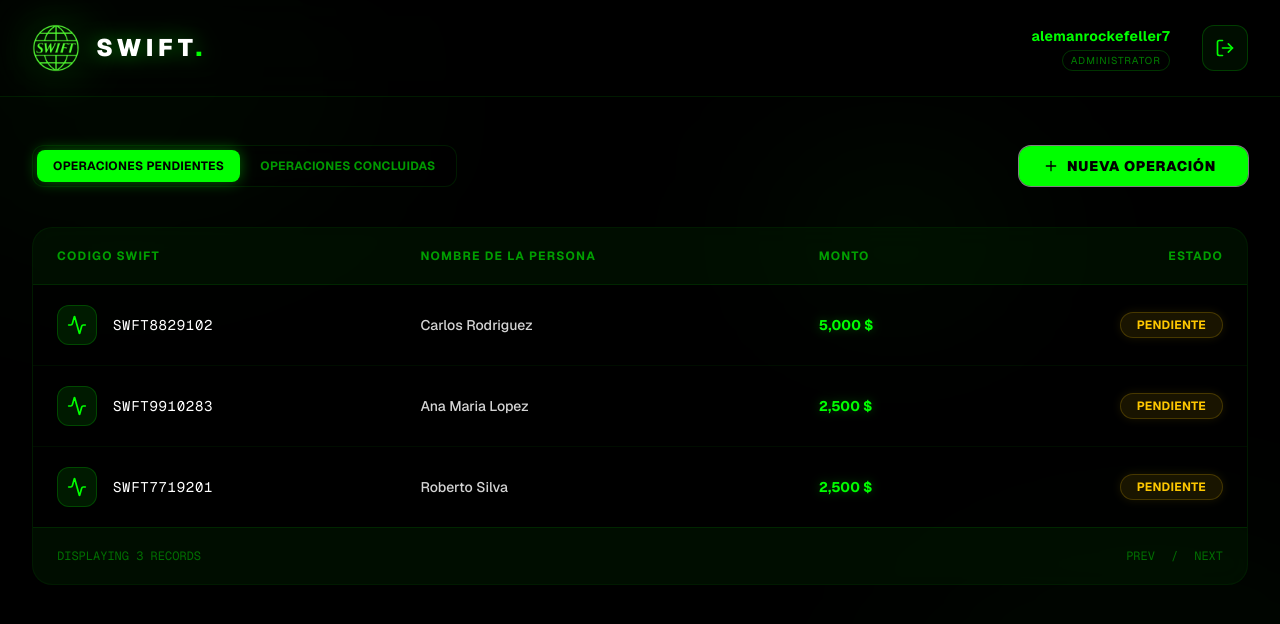
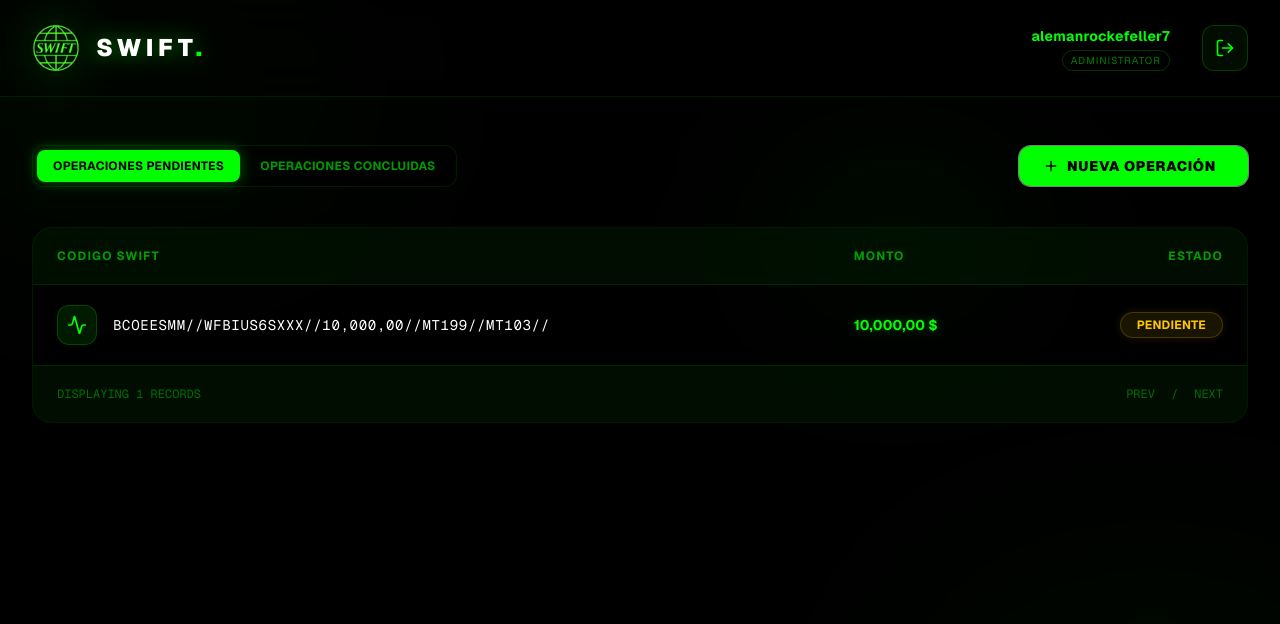
Before and after one commit to c85280457-sys/swift, a Next.js app: page /dashboard in a window 1280 px wide. Shown: the top 624 px of the page. Built offline with nearby package versions, Linux system fonts and the light colour scheme.

Commit message:
Update table data: remove Name column and set specific Swift/Amount entries

```diff
--- a/src/app/dashboard/page.tsx
+++ b/src/app/dashboard/page.tsx
@@ -42,13 +42,11 @@ export default function DashboardPage() {
 
 
     const pendingOperations = [
-        { id: 1, swift: "SWFT8829102", amount: "5,000 $", name: "Carlos Rodriguez", date: "2024-12-16" },
-        { id: 2, swift: "SWFT9910283", amount: "2,500 $", name: "Ana Maria Lopez", date: "2024-12-17" },
-        { id: 3, swift: "SWFT7719201", amount: "2,500 $", name: "Roberto Silva", date: "2024-12-17" },
+        { id: 1, swift: "BCOEESMM//WFBIUS6SXXX//10,000,00//MT199//MT103//", amount: "10,000,00 $", date: "2024-12-17" },
     ];
 
     const completedOperations = [
-        { id: 4, swift: "SWFT1102938", amount: "10,000 $", name: "Elena Torres", date: "2024-12-15" },
+        { id: 2, swift: "BCOEESMM//WFBIUS6SXXX//10,000,00//MT199//MT103//", amount: "10,000,00 $", date: "2024-12-17" },
     ];
 
     return (
@@ -150,7 +148,6 @@ export default function DashboardPage() {
                                 <thead>
                                     <tr className="border-b border-[#00FF00]/10 bg-[#00FF00]/5">
                                         <th className="px-6 py-5 text-xs font-bold uppercase tracking-widest text-[#00FF00]/60">Codigo Swift</th>
-                                        <th className="px-6 py-5 text-xs font-bold uppercase tracking-widest text-[#00FF00]/60">Nombre de la Persona</th>
                                         <th className="px-6 py-5 text-xs font-bold uppercase tracking-widest text-[#00FF00]/60">Monto</th>
                                         <th className="px-6 py-5 text-xs font-bold uppercase tracking-widest text-[#00FF00]/60 text-right">Estado</th>
                                     </tr>
@@ -172,7 +169,6 @@ export default function DashboardPage() {
                                                     <span className="font-mono text-sm tracking-wider text-white group-hover:text-[#00FF00] transition-colors">{op.swift}</span>
                                                 </div>
                                             </td>
-                                            <td className="px-6 py-5 text-sm font-medium text-neutral-300 group-hover:text-white transition-colors">{op.name}</td>
                                             <td className="px-6 py-5 text-sm font-bold text-[#00FF00] drop-shadow-[0_0_5px_rgba(0,255,0,0.3)]">{op.amount}</td>
                                             <td className="px-6 py-5 text-right">
                                                 <span className={`inline-flex items-center px-4 py-1 rounded-full text-xs font-bold uppercase tracking-wide border ${activeTab === 'pending'
```
